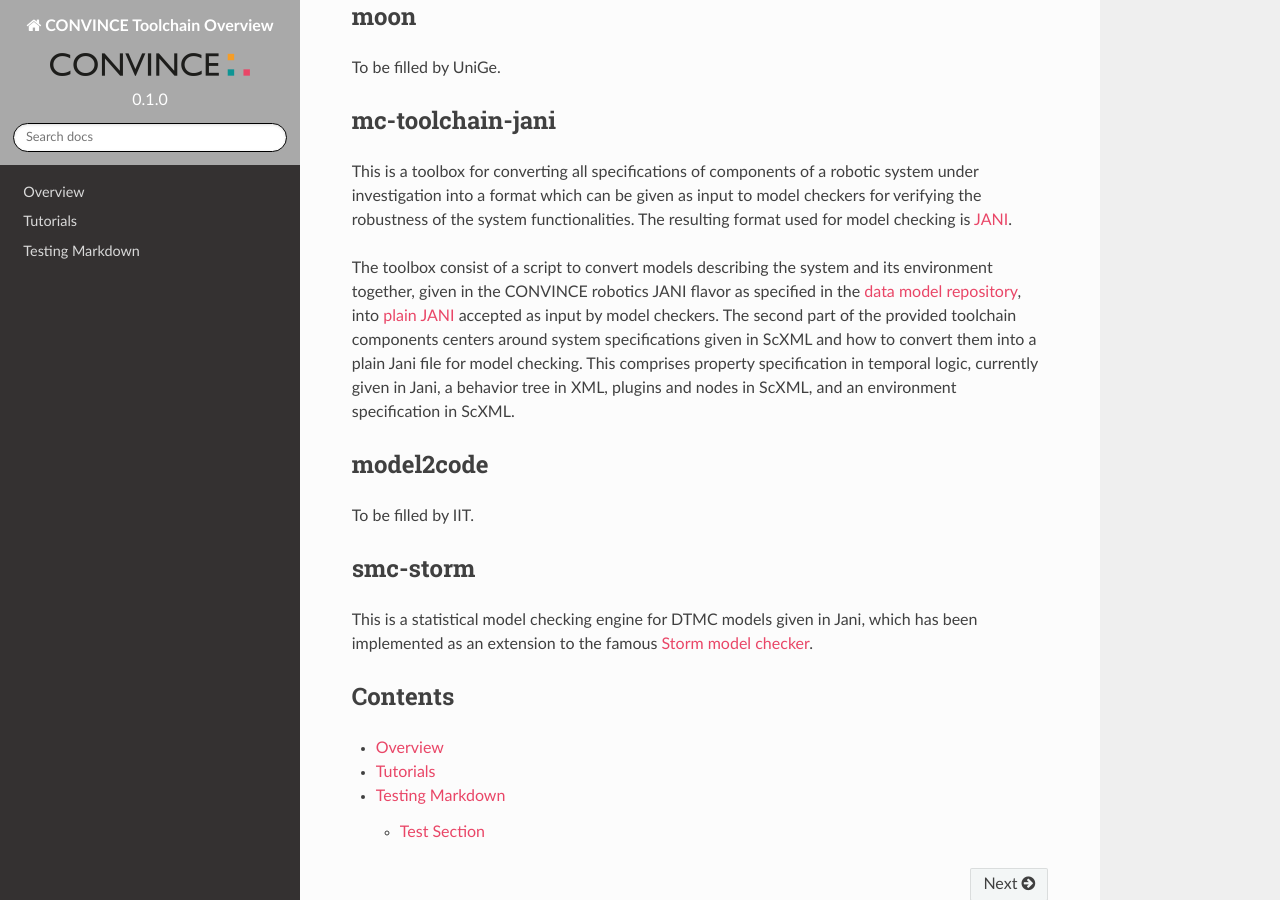
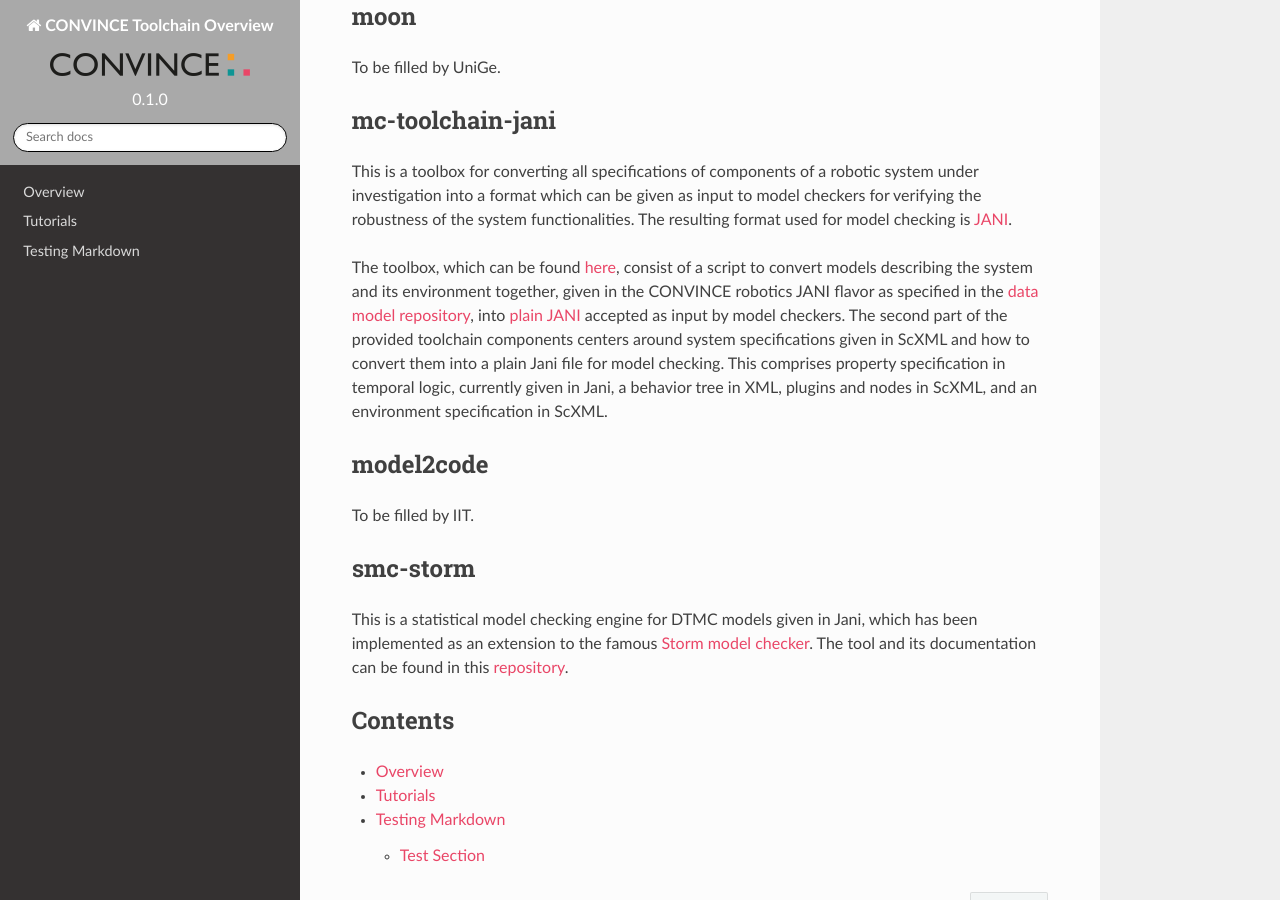
Before and after one commit to convince-project/overview, a Sphinx documentation site: the page built from docs/source/index.rst, in a window 1280 px wide and 900 px high, scrolled down 1064 px. Built offline with Sphinx 7.4.7 and the Read the Docs theme 2.0.0, drawn with Linux system fonts in a browser that asks for light colours.

Commit message:
add links to components
Signed-off-by: Michaela Klauck <michaela.klauck@de.bosch.com>

```diff
--- a/docs/source/index.rst
+++ b/docs/source/index.rst
@@ -37,10 +37,10 @@ moon
 To be filled by UniGe.
 
 mc-toolchain-jani
----------------
+-------------------
 This is a toolbox for converting all specifications of components of a robotic system under investigation into a format which can be given as input to model checkers for verifying the robustness of the system functionalities. The resulting format used for model checking is `JANI <https://jani-spec.org>`_.
 
-The toolbox consist of a script to convert models describing the system and its environment together, given in the CONVINCE robotics JANI flavor as specified in the `data model repository <https://github.com/convince-project/data-model>`_, into `plain JANI <https://jani-spec.org>`_ accepted as input by model checkers.
+The toolbox, which can be found `here <TODO>`_, consist of a script to convert models describing the system and its environment together, given in the CONVINCE robotics JANI flavor as specified in the `data model repository <https://github.com/convince-project/data-model>`_, into `plain JANI <https://jani-spec.org>`_ accepted as input by model checkers.
 The second part of the provided toolchain components centers around system specifications given in ScXML and how to convert them into a plain Jani file for model checking. This comprises property specification in temporal logic, currently given in Jani, a behavior tree in XML, plugins and nodes in ScXML, and an environment specification in ScXML.
 
 model2code
@@ -49,7 +49,7 @@ To be filled by IIT.
 
 smc-storm
 ---------------
-This is a statistical model checking engine for DTMC models given in Jani, which has been implemented as an extension to the famous `Storm model checker <https://stormchecker.org>`_.
+This is a statistical model checking engine for DTMC models given in Jani, which has been implemented as an extension to the famous `Storm model checker <https://stormchecker.org>`_. The tool and its documentation can be found in this `repository <https://github.com/convince-project/smc_storm>`_.
 
 
 
```
